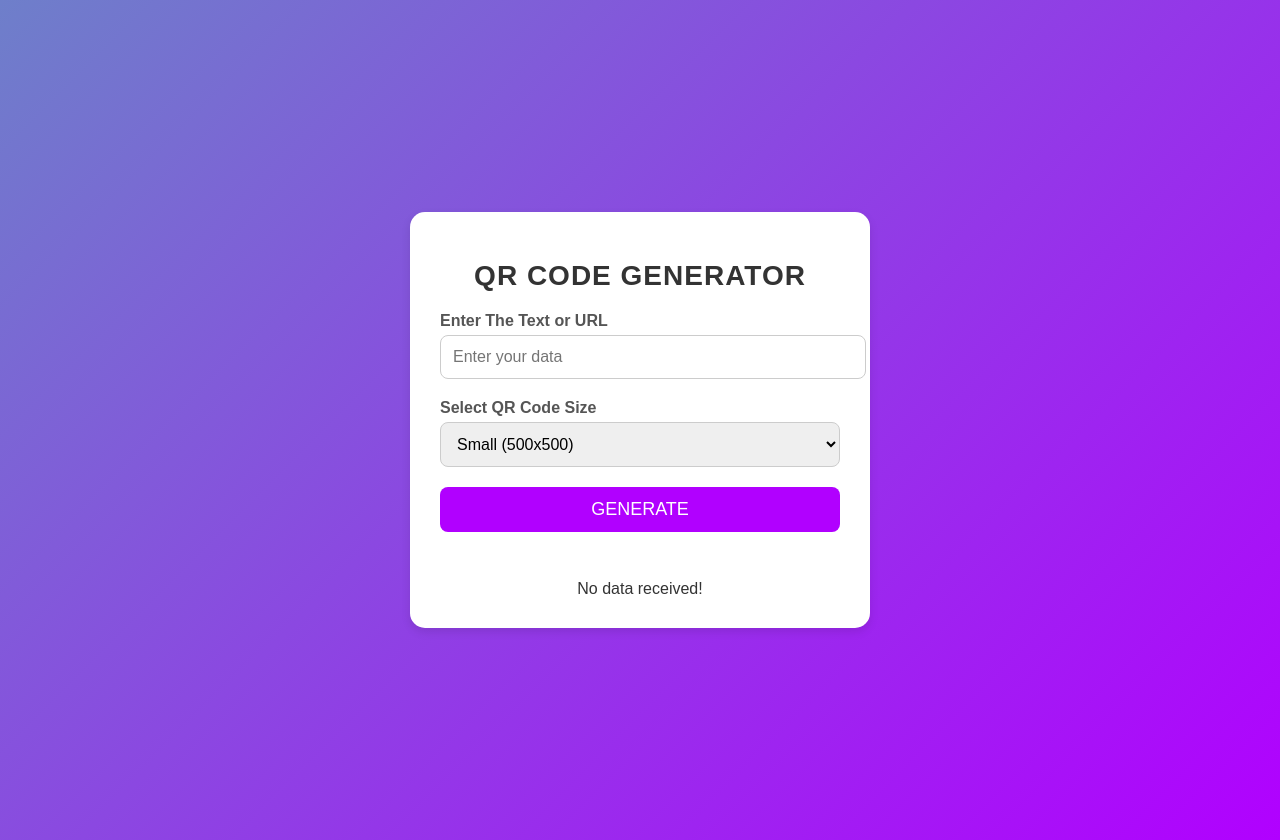
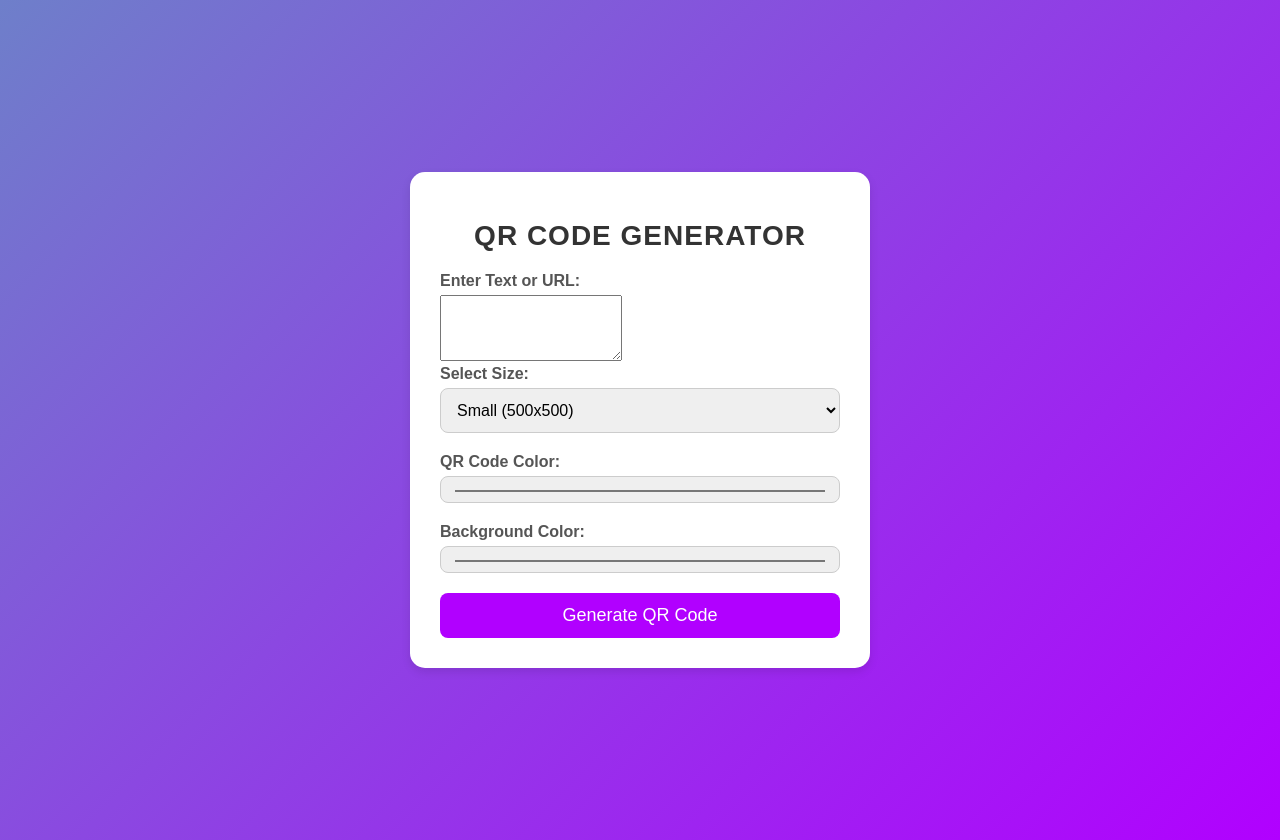
Before and after one commit to dmytromalisevych/COS_FINAL_LAB_TSRI, a PHP site: page / in a window 1280 px wide. Run offline with PHP 8.4, Linux system fonts and the light colour scheme; some libraries are stand-ins or nearby versions.

Commit message:
Додав селектори кольорів

```diff
--- a/index.php
+++ b/index.php
@@ -20,6 +20,26 @@ if ($formHandler->isValid()) {
     $generator->generate($formHandler->getData(), $formHandler->getSize(), $filePath);
 }
 
+$storage = new QRCodeStorage(QR_CODES_DIR);
+$generator = new QRCodeGenerator($storage);
+
+$qrCodeUrl = null;
+$errorMessage = null;
+
+if ($_SERVER['REQUEST_METHOD'] === 'POST') {
+    try {
+        $formData = $formHandler->validateFormData($_POST);
+        $qrCodeUrl = $generator->generateQRCode(
+            $formData['text'],
+            $formData['size'],
+            $formData['foreground_color'],
+            $formData['background_color']
+        );
+    } catch (Exception $e) {
+        $errorMessage = $e->getMessage();
+    }
+}
+
 ?>
 
 <!DOCTYPE html>
@@ -29,7 +49,6 @@ if ($formHandler->isValid()) {
     <title>QR Code Generator</title>
     <link rel="stylesheet" type="text/css" href="assets/css/style.css">
     <style>
-        /* Додаткові стилі */
         body {
             background: linear-gradient(135deg, #6E7FCA, #B100FF);
             color: #333;
@@ -140,27 +159,49 @@ if ($formHandler->isValid()) {
 </head>
 <body>
 <div class="container">
-    <form action="" method="post">
         <h1>QR Code Generator</h1>
-        <label>Enter The Text or URL</label>
-        <input type="text" name="data" value="<?= htmlspecialchars($formHandler->getData()) ?>" placeholder="Enter your data">
-        <label>Select QR Code Size</label>
-        <select name="size">
-            <option value="500">Small (500x500)</option>
-            <option value="750">Medium (750x750)</option>
-            <option value="1000">Large (1000x1000)</option>
-        </select>
-        <button type="submit">GENERATE</button>
-    </form>
-    <div class="qr">
-        <?php if ($formHandler->isValid()): ?>
-            <h2>Here is your QR code:</h2>
-            <img src="<?= $filePath ?>" alt="QR Code"><br>
-            <a href="<?= $filePath ?>" download>Download this QR Code</a>
-        <?php else: ?>
-            <br>No data received!
+
+        <?php if ($errorMessage): ?>
+            <div class="error"><?php echo htmlspecialchars($errorMessage); ?></div>
+        <?php endif; ?>
+
+        <form method="post">
+            <div class="form-group">
+                <label for="text">Enter Text or URL:</label>
+                <textarea id="text" name="text" rows="4" required><?php echo isset($_POST['text']) ? htmlspecialchars($_POST['text']) : ''; ?></textarea>
+            </div>
+
+            <div class="form-group">
+                <label for="size">Select Size:</label>
+                <select id="size" name="size">
+                    <option value="small" <?php echo (isset($_POST['size']) && $_POST['size'] === 'small') ? 'selected' : ''; ?>>Small (500x500)</option>
+                    <option value="medium" <?php echo (isset($_POST['size']) && $_POST['size'] === 'medium') ? 'selected' : ''; ?>>Medium (750x750)</option>
+                    <option value="large" <?php echo (isset($_POST['size']) && $_POST['size'] === 'large') ? 'selected' : ''; ?>>Large (1000x1000)</option>
+                </select>
+            </div>
+
+            <div class="form-group color-selectors">
+                <div class="color-field">
+                    <label for="foreground_color">QR Code Color:</label>
+                    <input type="color" id="foreground_color" name="foreground_color" value="<?php echo isset($_POST['foreground_color']) ? htmlspecialchars($_POST['foreground_color']) : '#000000'; ?>">
+                </div>
+
+                <div class="color-field">
+                    <label for="background_color">Background Color:</label>
+                    <input type="color" id="background_color" name="background_color" value="<?php echo isset($_POST['background_color']) ? htmlspecialchars($_POST['background_color']) : '#FFFFFF'; ?>">
+                </div>
+            </div>
+
+            <button type="submit" class="generate-btn">Generate QR Code</button>
+        </form>
+
+        <?php if ($qrCodeUrl): ?>
+            <div class="result">
+                <h2>Your QR Code</h2>
+                <img src="<?php echo htmlspecialchars($qrCodeUrl); ?>" alt="Generated QR Code">
+                <a href="<?php echo htmlspecialchars($qrCodeUrl); ?>" download class="download-btn">Download QR Code</a>
+            </div>
         <?php endif; ?>
     </div>
-</div>
 </body>
 </html>
```
